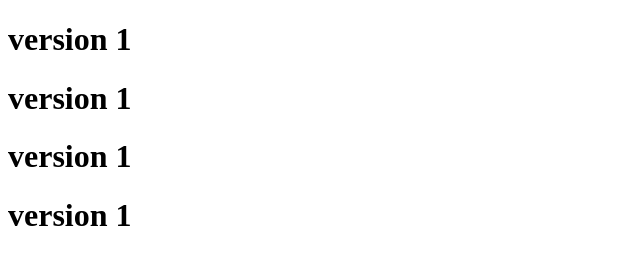
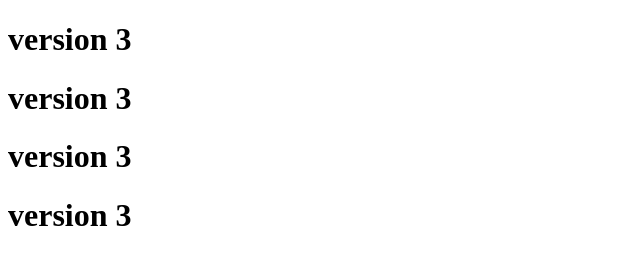
Before and after one commit to Aravind-03012002/git-example, a plain HTML site: page index.html in a window 1280 px wide. Shown: the full height of the page, 0-640 px from the left. Drawn offline with Linux system fonts and the light colour scheme.

Commit message:
version 1--amend

```diff
--- a/index.html
+++ b/index.html
@@ -6,9 +6,9 @@
     <title>Document</title>
 </head>
 <body>
-    <h1>version 1</h1>
-    <h1>version 1</h1>
-    <h1>version 1</h1>
-    <h1>version 1</h1>
+    <h1>version 3</h1>
+    <h1>version 3</h1>
+    <h1>version 3</h1>
+    <h1>version 3</h1>
 </body>
 </html>
```
